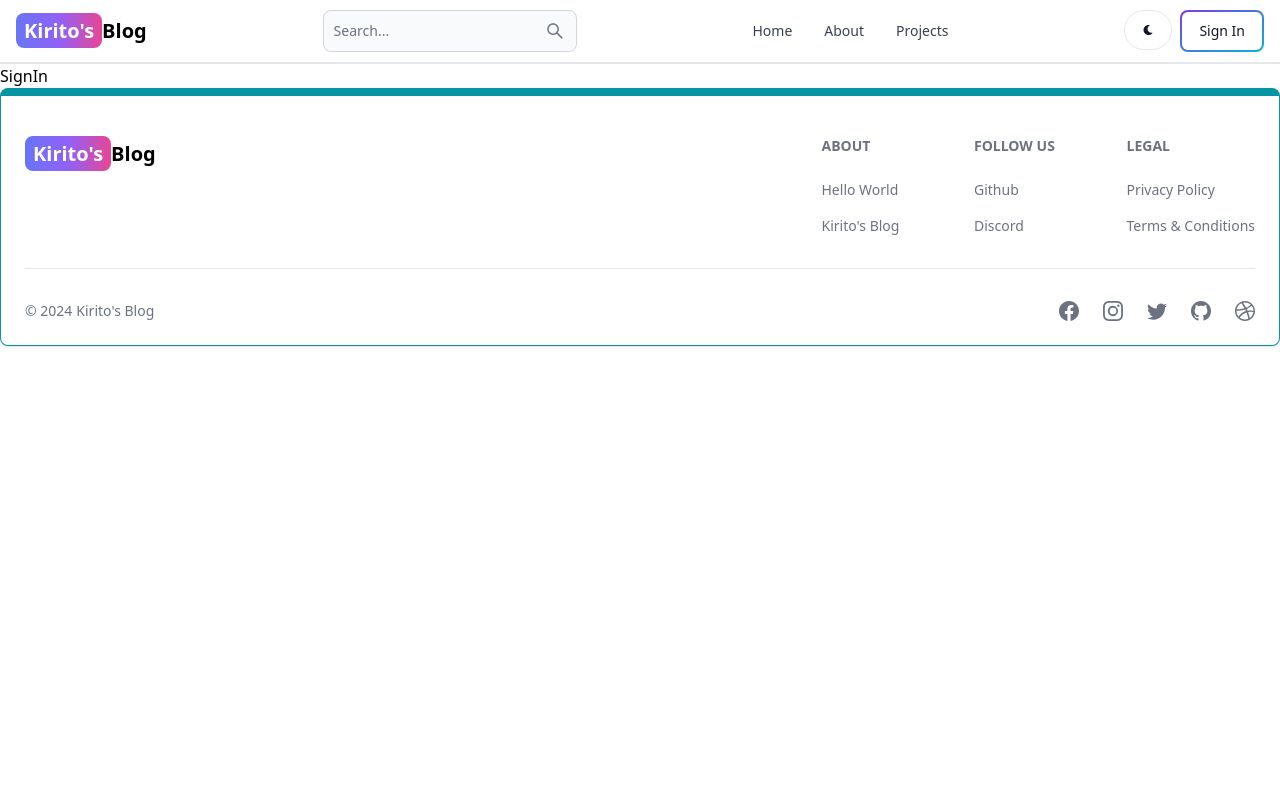
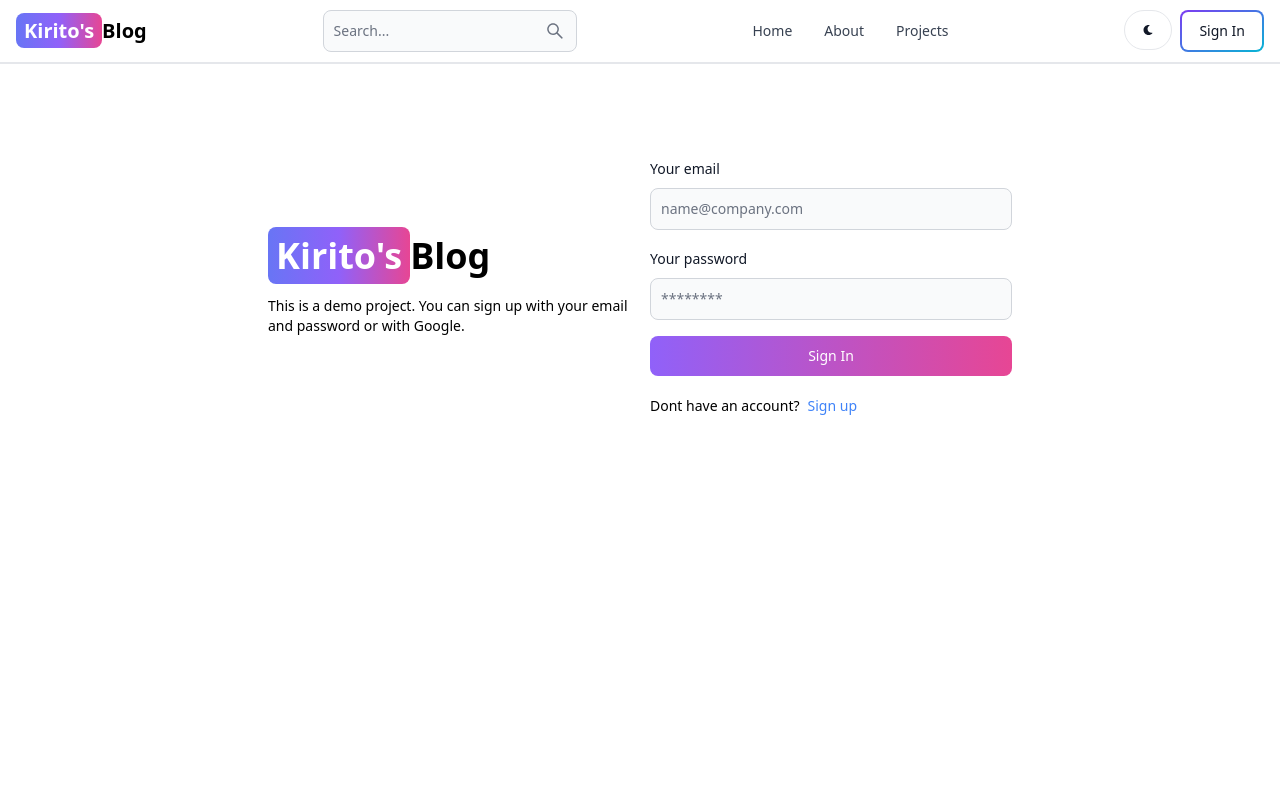
Before and after one commit to KiritoSAO148/blog-app, a React (Vite) app in the folder client/: page /sign-in in a window 1280 px wide. Shown: the top 800 px of the page. Built offline with nearby package versions, Linux system fonts and the light colour scheme.

Commit message:
Complete signin page functionality

```diff
--- a/client/src/pages/SignIn.jsx
+++ b/client/src/pages/SignIn.jsx
@@ -1,3 +1,115 @@
+import { Link, useNavigate } from "react-router-dom";
+import { Alert, Button, Label, Spinner, TextInput } from "flowbite-react";
+import { useState } from "react";
+
 export default function SignIn() {
-  return <div>SignIn</div>;
+  const [formData, setFormData] = useState({});
+  const [errorMessage, setErrorMessage] = useState(null);
+  const [loading, setLoading] = useState(false);
+  const navigate = useNavigate();
+
+  const handleChange = (e) => {
+    setFormData({ ...formData, [e.target.id]: e.target.value.trim() });
+  };
+
+  const handleSubmit = async (e) => {
+    e.preventDefault();
+
+    if (!formData.email || !formData.password) {
+      return setErrorMessage("Please fill in all fields.");
+    }
+
+    try {
+      setLoading(true);
+      setErrorMessage(null);
+      const res = await fetch("/api/auth/signin", {
+        method: "POST",
+        headers: {
+          "Content-Type": "application/json",
+        },
+        body: JSON.stringify(formData),
+      });
+      const data = await res.json();
+      if (data.success === false) {
+        return setErrorMessage(data.message);
+      }
+      setLoading(false);
+      if (res.ok) {
+        navigate("/");
+      }
+    } catch (error) {
+      setErrorMessage(error.message);
+      setLoading(false);
+    }
+  };
+
+  return (
+    <div className="min-h-screen mt-20">
+      <div className="flex p-3 max-w-3xl mx-auto flex-col md:flex-row md:items-center gap-5">
+        {/* left side */}
+        <div className="flex-1">
+          <Link to="/" className="font-bold dark:text-white text-4xl">
+            <span className="px-2 py-1 bg-gradient-to-r from-indigo-500 via-purple-500 to-pink-500 rounded-lg text-white">
+              Kirito's
+            </span>
+            Blog
+          </Link>
+          <p className="text-sm mt-5">
+            This is a demo project. You can sign up with your email and password
+            or with Google.
+          </p>
+        </div>
+        {/* right side */}
+        <div className="flex-1">
+          <form className="flex flex-col gap-4" onSubmit={handleSubmit}>
+            <div>
+              <Label value="Your email" />
+              <TextInput
+                type="email"
+                placeholder="name@company.com"
+                id="email"
+                className="mt-2"
+                onChange={handleChange}
+              />
+            </div>
+            <div>
+              <Label value="Your password" />
+              <TextInput
+                type="password"
+                placeholder="********"
+                id="password"
+                className="mt-2"
+                onChange={handleChange}
+              />
+            </div>
+            <Button
+              gradientDuoTone="purpleToPink"
+              type="submit"
+              disabled={loading}
+            >
+              {loading ? (
+                <>
+                  <Spinner size="sm" />
+                  <span className="pl-3">Loading...</span>
+                </>
+              ) : (
+                "Sign In"
+              )}
+            </Button>
+          </form>
+          <div className="flex gap-2 text-sm mt-5">
+            <span>Dont have an account?</span>
+            <Link to="/sign-up" className="text-blue-500">
+              Sign up
+            </Link>
+          </div>
+          {errorMessage && (
+            <Alert className="mt-5" color="failure">
+              {errorMessage}
+            </Alert>
+          )}
+        </div>
+      </div>
+    </div>
+  );
 }
--- a/client/src/pages/SignUp.jsx
+++ b/client/src/pages/SignUp.jsx
@@ -103,7 +103,7 @@
                   <span className="pl-3">Loading...</span>
                 </>
               ) : (
-                "Sign up"
+                "Sign Up"
               )}
             </Button>
           </form>
```
